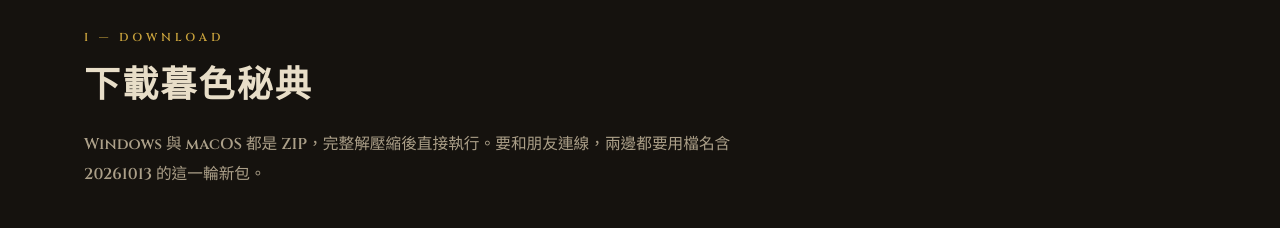
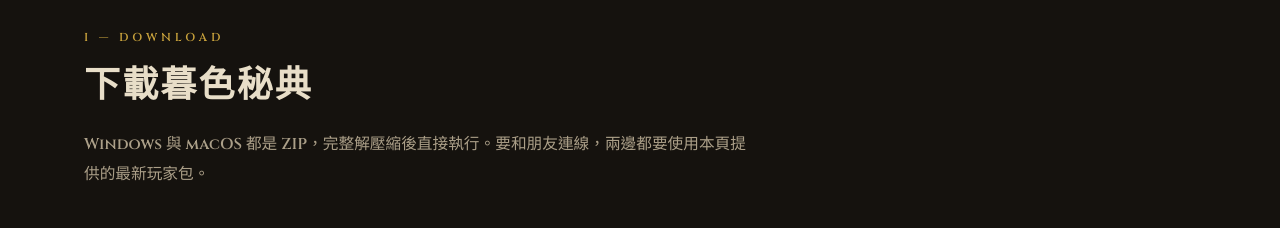
Before and after one commit to wuharry/cardGame-site, a Next.js app: page / in a window 1280 px wide. Shown: the part 1020-1248 px from the top of the page. Built offline with nearby package versions, Linux system fonts and the light colour scheme; no server answers.

Commit message:
fix: keep download instructions aligned with current release

```diff
--- a/src/components/download-panel.tsx
+++ b/src/components/download-panel.tsx
@@ -19,8 +19,7 @@ export function DownloadPanel() {
             下載暮色秘典
           </h2>
           <p className="body-cjk mt-5 text-[0.98rem]">
-            Windows 與 macOS 都是 ZIP，完整解壓縮後直接執行。要和朋友連線，兩邊都要用檔名含
-            20261013 的這一輪新包。
+            Windows 與 macOS 都是 ZIP，完整解壓縮後直接執行。要和朋友連線，兩邊都要使用本頁提供的最新玩家包。
           </p>
         </header>
 
@@ -44,7 +43,7 @@ export function DownloadPanel() {
             },
             {
               title: "連不上朋友？",
-              body: "兩邊都要用本頁 20261013 的新包，舊 R5 的連線協定不同。區網從「進階／區網」進入，兩台電腦要在同一個網路，房主要允許遊戲通過防火牆。",
+              body: "先確認兩邊都已更新至本頁提供的最新玩家包。區網從「進階／區網」進入，兩台電腦要在同一個網路，房主要允許遊戲通過防火牆。",
             },
           ].map((item) => (
             <details key={item.title} className="border-b border-rule-soft py-4 last:border-0">
```
